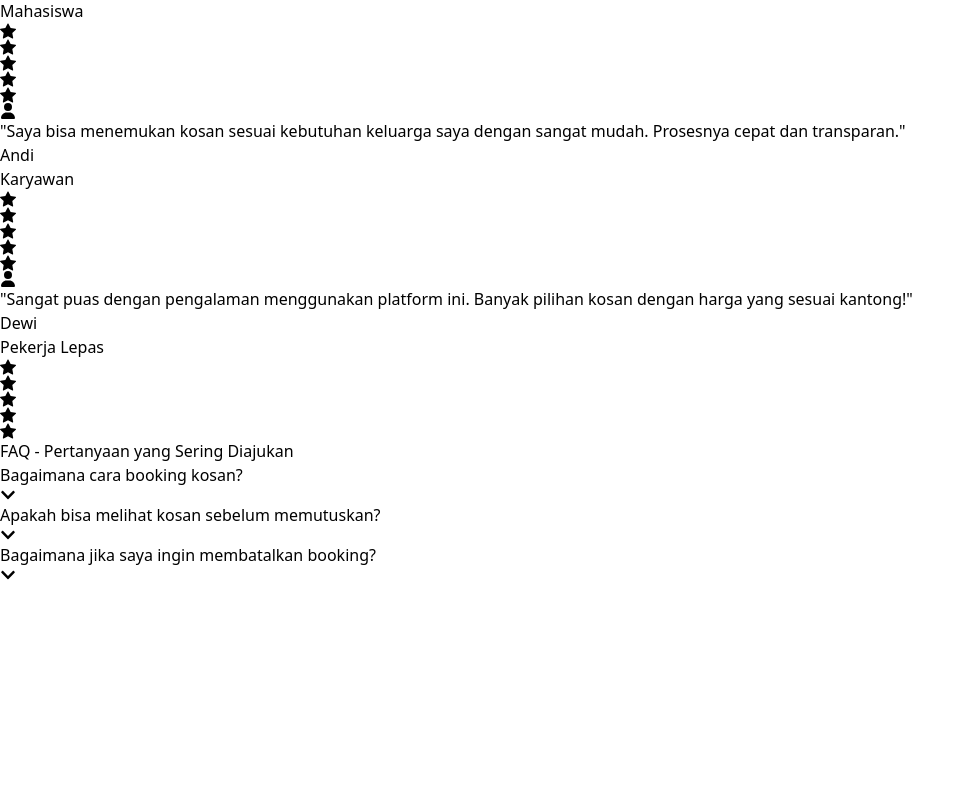
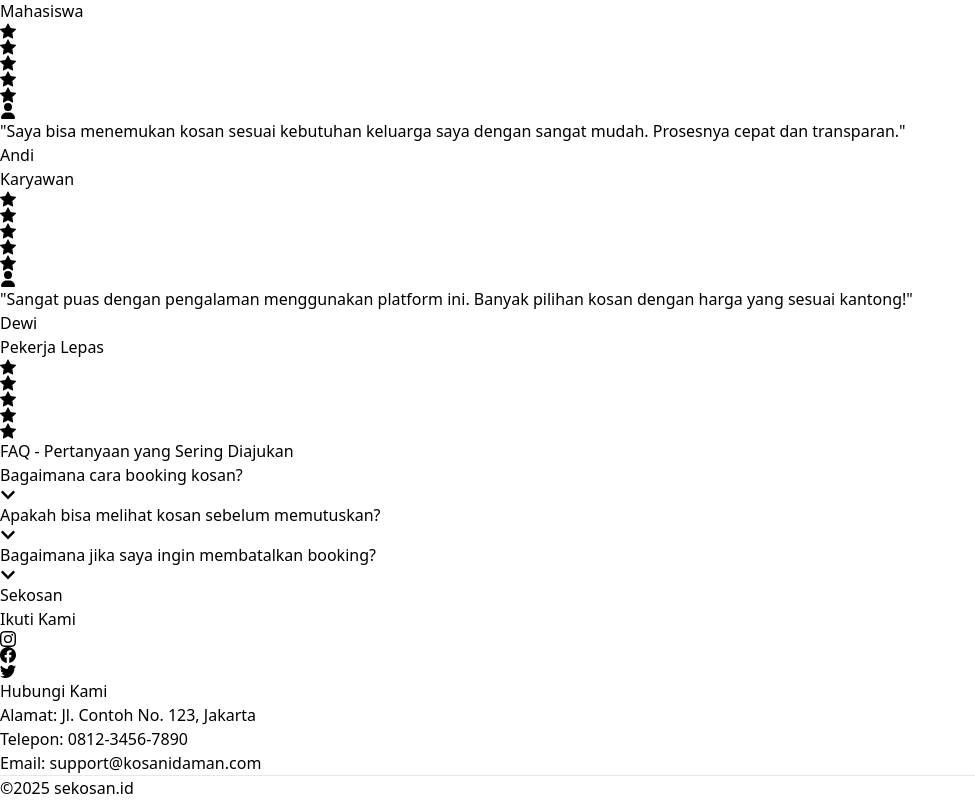
Before and after one commit to Hanep77/sekosan-fe, a Next.js app: page / in a window 1280 px wide. Shown: the part 2465-3265 px from the top of the page, without its empty margins (0-975 px from the left). Before the commit the page ends 3048 px from the top, so only its background shows below. Built offline with nearby package versions, Linux system fonts and the light colour scheme.

Commit message:
add footer

```diff
--- a/src/app/page.tsx
+++ b/src/app/page.tsx
@@ -1,5 +1,6 @@
 import About from "./sections/about";
 import FAQSection from "./sections/faq";
+import Footer from "./sections/footer";
 import Hero from "./sections/hero";
 import Testimony from "./sections/testimony";
 
@@ -10,7 +11,7 @@ export default function Home() {
       <About />
       <Testimony />
       <FAQSection />
-      <section className="min-h-screen"></section>
+      <Footer />
     </>
   );
 }
--- /dev/null
+++ b/src/app/sections/footer.tsx
@@ -0,0 +1,33 @@
+import Link from "next/link";
+import { BsFacebook, BsGithub, BsInstagram, BsTwitter } from "react-icons/bs";
+import { MdEmail } from "react-icons/md";
+
+export default function Footer() {
+  return <footer className="bg-indigo-950 text-zinc-400">
+    <div className="mx-auto w-full max-w-screen-md px-4 md:px-0 py-6 lg:py-8">
+      <div className="flex justify-between">
+        <div className="mb-6 flex flex-col justify-between md:mb-0">
+          <h1 className="text-2xl font-bold text-white mb-2">Sekosan</h1>
+          <div>
+            <h4 className="text-white mb-2">Ikuti Kami</h4>
+            <div className="flex gap-4">
+              <Link href="https://instagram.com/hanep77" className="flex items-center gap-1 hover:text-zinc-200"><BsInstagram /></Link>
+              <Link href="https://github.com/hanep77" className="flex items-center gap-1 hover:text-zinc-200"><BsFacebook /></Link>
+              <Link href="https://github.com/hanep77" className="flex items-center gap-1 hover:text-zinc-200"><BsTwitter /></Link>
+            </div>
+          </div>
+        </div>
+        <div>
+          <h2 className="text-xl font-bold text-white mb-2">Hubungi Kami</h2>
+          <div>
+            <p>Alamat: Jl. Contoh No. 123, Jakarta</p>
+            <p>Telepon: 0812-3456-7890</p>
+            <p>Email: support@kosanidaman.com</p>
+          </div>
+        </div>
+      </div>
+      <hr className="my-6 border-zinc-700" />
+      <span className="text-sm">©2025 sekosan.id</span>
+    </div>
+  </footer>
+}
```
